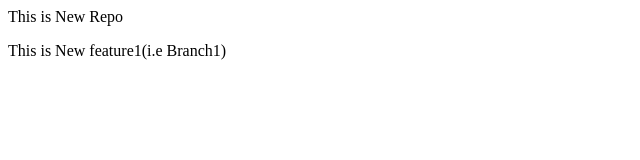
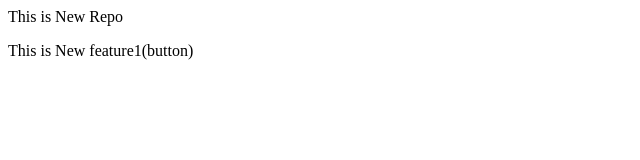
Before and after one commit to VikashYadav0001/localrepo, a plain HTML site: page index.html in a window 1280 px wide. Shown: the full height of the page, 0-640 px from the left. Drawn offline with Linux system fonts and the light colour scheme.

```diff
--- a/index.html
+++ b/index.html
@@ -1,2 +1,2 @@
 <p>This is New Repo</p>
-<p>This is New feature1(i.e Branch1)</p>
+<p>This is New feature1(button)</p>
```
